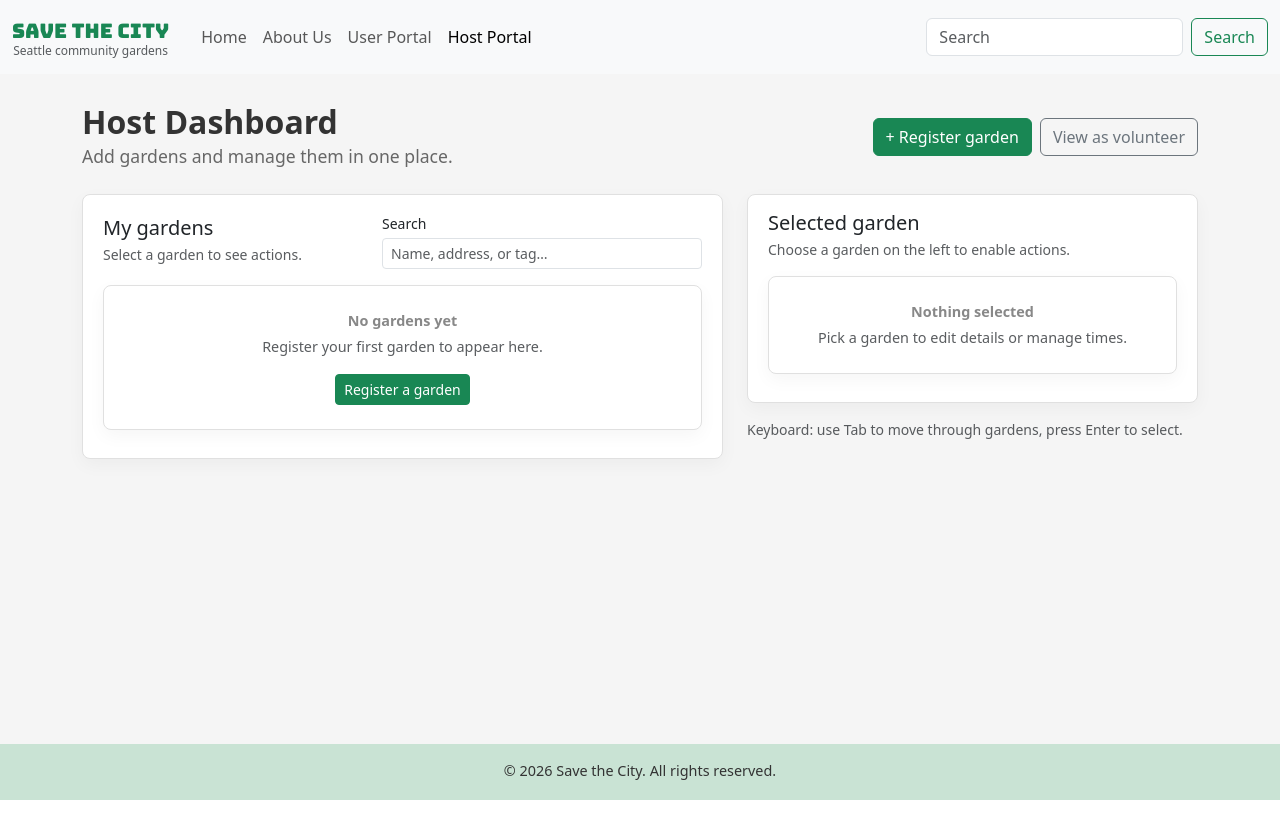
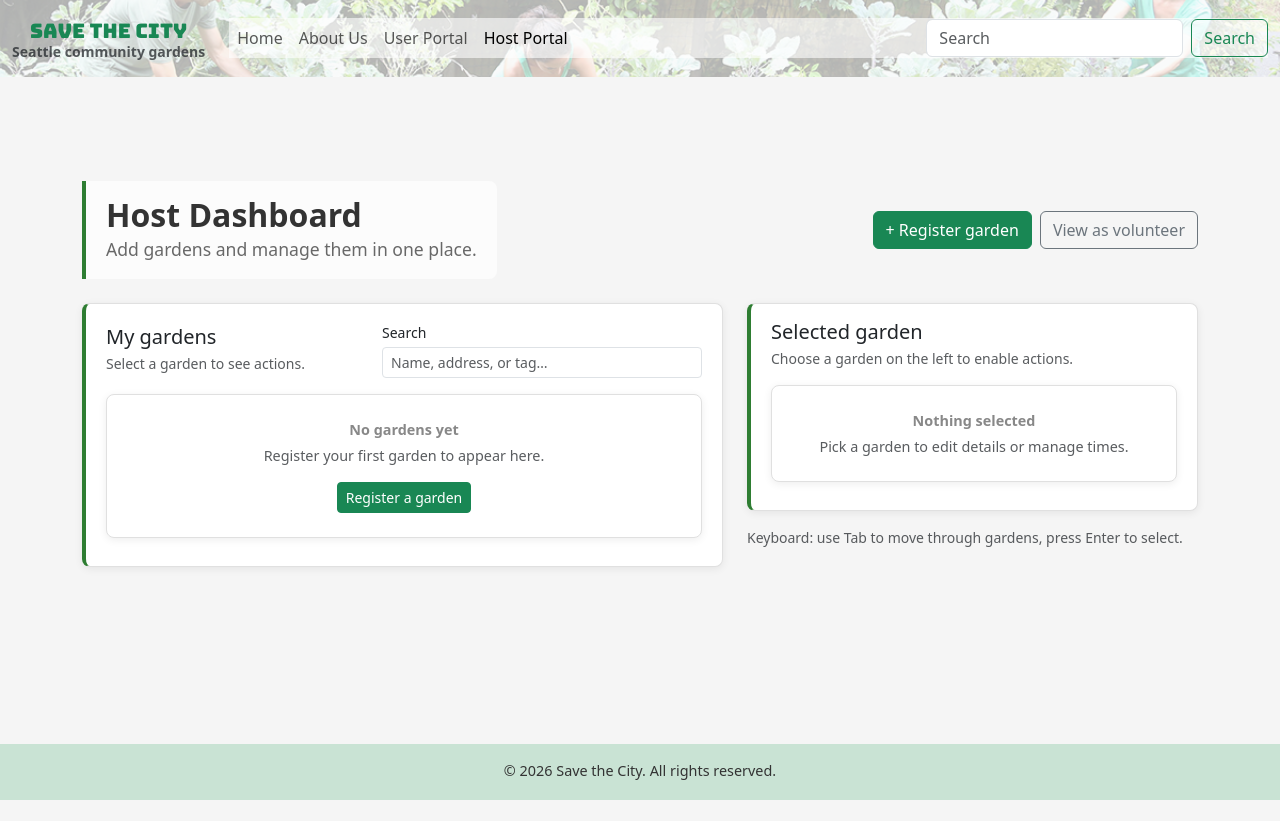
Before and after one commit to UW-INFO442-WI26/save-the-city, a React (Vite) app: page /host in a window 1280 px wide. Before the commit the page ends 800 px from the top, so only its background shows below. Built offline with nearby package versions, Linux system fonts and the light colour scheme.

Commit message:
Improved navbar styling and host page styling

```diff
--- a/src/hostDash.jsx
+++ b/src/hostDash.jsx
@@ -67,7 +67,7 @@ export default function HostDash() {
       <div className="container py-4">
         {/* Header + Quick actions */}
         <section className="d-flex flex-column flex-md-row justify-content-between align-items-start align-items-md-center gap-3 mb-4">
-          <div>
+          <div className="host-hero">
             <h1 className="host-hero__title mb-1">Host Dashboard</h1>
             <p className="host-hero__lead mb-0">Add gardens and manage them in one place.</p>
           </div>
--- a/src/index.css
+++ b/src/index.css
@@ -136,8 +136,40 @@ button:focus-visible {
 .navbar-tagline {
   line-height: 1.2;
   margin-top: -2px;
-  font-size: 0.75rem;
+  font-size: 0.875rem;
   text-align: center;
+  color: #333;
+  font-weight: 600;
+}
+
+.navbar-collapse {
+  background-color: rgba(255, 255, 255, 0.6) !important;
+}
+
+ .navbar {
+  position: relative;
+}
+
+.navbar::before {
+  content: '';
+  position: absolute;
+  inset: 0;
+  background-image: url('/src/assets/Community_Garden.jpg');
+  background-size: cover;
+  background-position: center;
+  opacity: 0.3;
+  z-index: 0;
+}
+
+.navbar .container-fluid {
+  position: relative;
+  z-index: 1;
+}
+
+.nav-link:hover {
+  text-shadow: 0px 0px 1px currentColor;
+  background-color: rgba(255, 255, 255, 0.3);
+  border-radius: 4px;
 }
 
 /* ============================================
@@ -561,6 +593,15 @@ button:focus-visible {
   max-width: 42rem;
 }
 
+.host-hero {
+  border-left: 4px solid #2e7d32;
+  padding-left: 1rem;
+  background-color: rgba(255, 255, 255, 0.7);
+  border-radius: 0 8px 8px 0;
+  padding: 1rem 1.25rem;
+  display: inline-block;
+}
+
 .host-section__heading {
   font-size: 1.35rem;
   font-weight: 600;
@@ -586,6 +627,8 @@ button:focus-visible {
   border-radius: 8px;
   padding: 1rem 1.25rem;
   margin-bottom: 0.75rem;
+  border-left: 4px solid #2e7d32;
+  box-shadow: 0 2px 8px rgba(0,0,0,0.07);
 }
 
 .host-card__title {
@@ -611,6 +654,7 @@ button:focus-visible {
   font-size: 0.9rem;
   text-align: center;
   padding: 1.5rem;
+  border-left: 1px solid #e0e0e0;
 }
 
 /* ============================================
```
Also changed, not shown: src/assets/Community_Garden.jpg (added).
